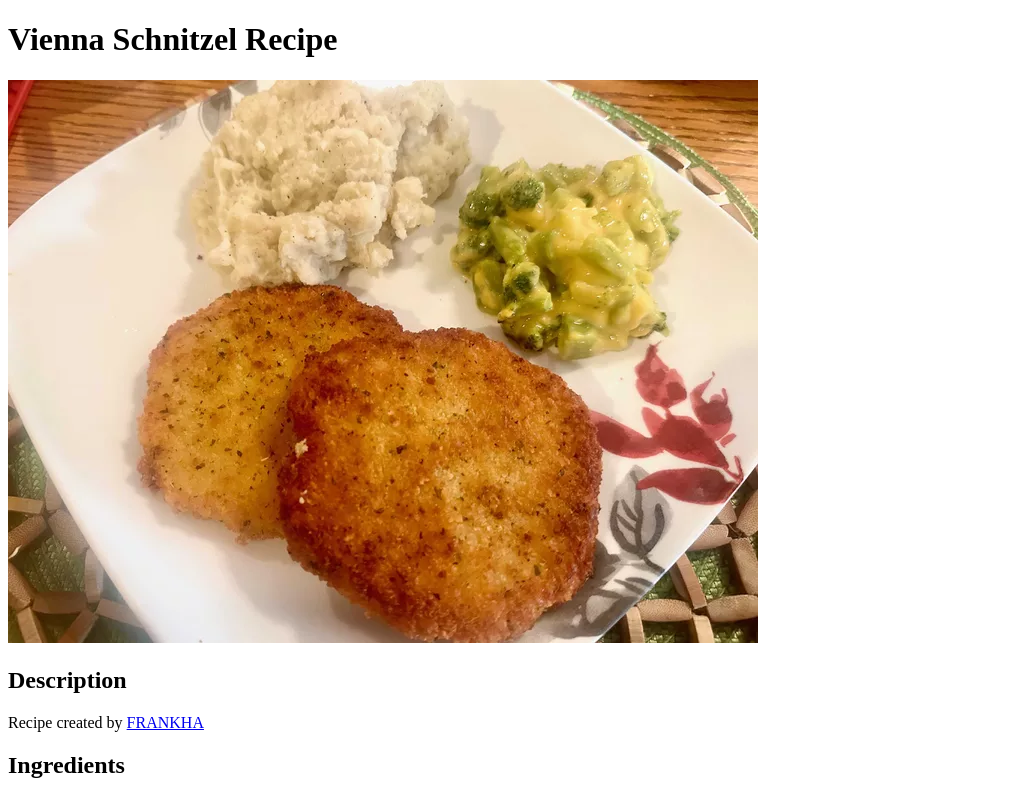
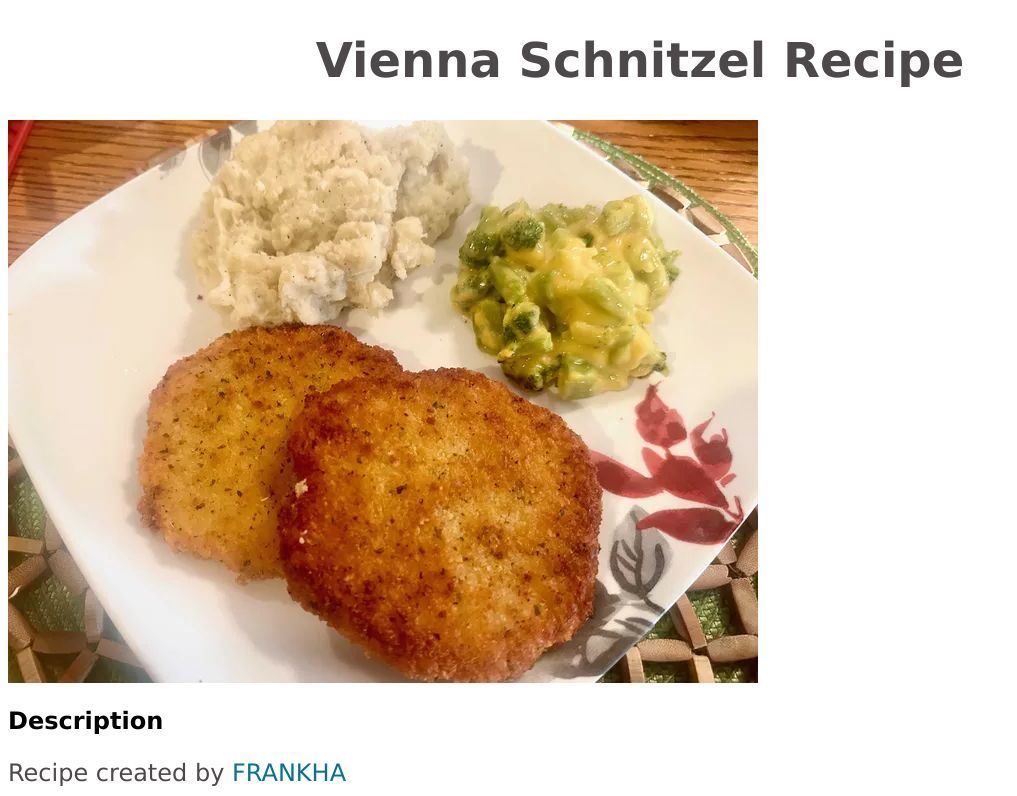
Before and after one commit to KamilPiech/odin-recipes, a plain HTML site: page recipes/schnitzel.html in a window 1280 px wide. Shown: the top 796 px of the page, without its empty margins (0-1017 px from the left). Drawn offline with Linux system fonts and the light colour scheme.

Commit message:
Update CSS for recipes

```diff
--- a/recipes/schnitzel.html
+++ b/recipes/schnitzel.html
@@ -4,15 +4,16 @@
     <meta charset="UTF-8">
     <meta name="viewport" content="width=device-width, initial-scale=1.0">
     <title>Vienna Schnitzel</title>
+    <link rel="stylesheet" href="./styles.css">
 </head>
 <body>
-    <h1>Vienna Schnitzel Recipe</h1>
+    <h1 class="recipe-header">Vienna Schnitzel Recipe</h1>
 
     <img src="./images/schnitzel.webp" alt="schnitzel image">
 
     <h2>Description</h2>
 
-    <p>
+    <p class="description">
         Recipe created by <a href="https://www.allrecipes.com/recipe/21427/vienna-schnitzel/">FRANKHA</a>
     </p>
 
--- a/recipes/styles.css
+++ b/recipes/styles.css
@@ -1,5 +1,24 @@
+body {
+    font-family: 'Verdana', sans-serif;
+}
+
 .recipe-header {
     font-size: 48px;
     color: #4d4849;
     text-align: center;
+    width: 100%;
 }
+
+.description {
+    color: #4d4849;
+    font-size: 24px;
+}
+
+a {
+    color: #07728d;
+    text-decoration: none;
+}
+
+a:hover {
+    color: #4d4849;
+}
```
Also changed, not shown: recipes/bolognese.html (+2 -2 lines), recipes/lasagna.html (+1 -1 lines).
